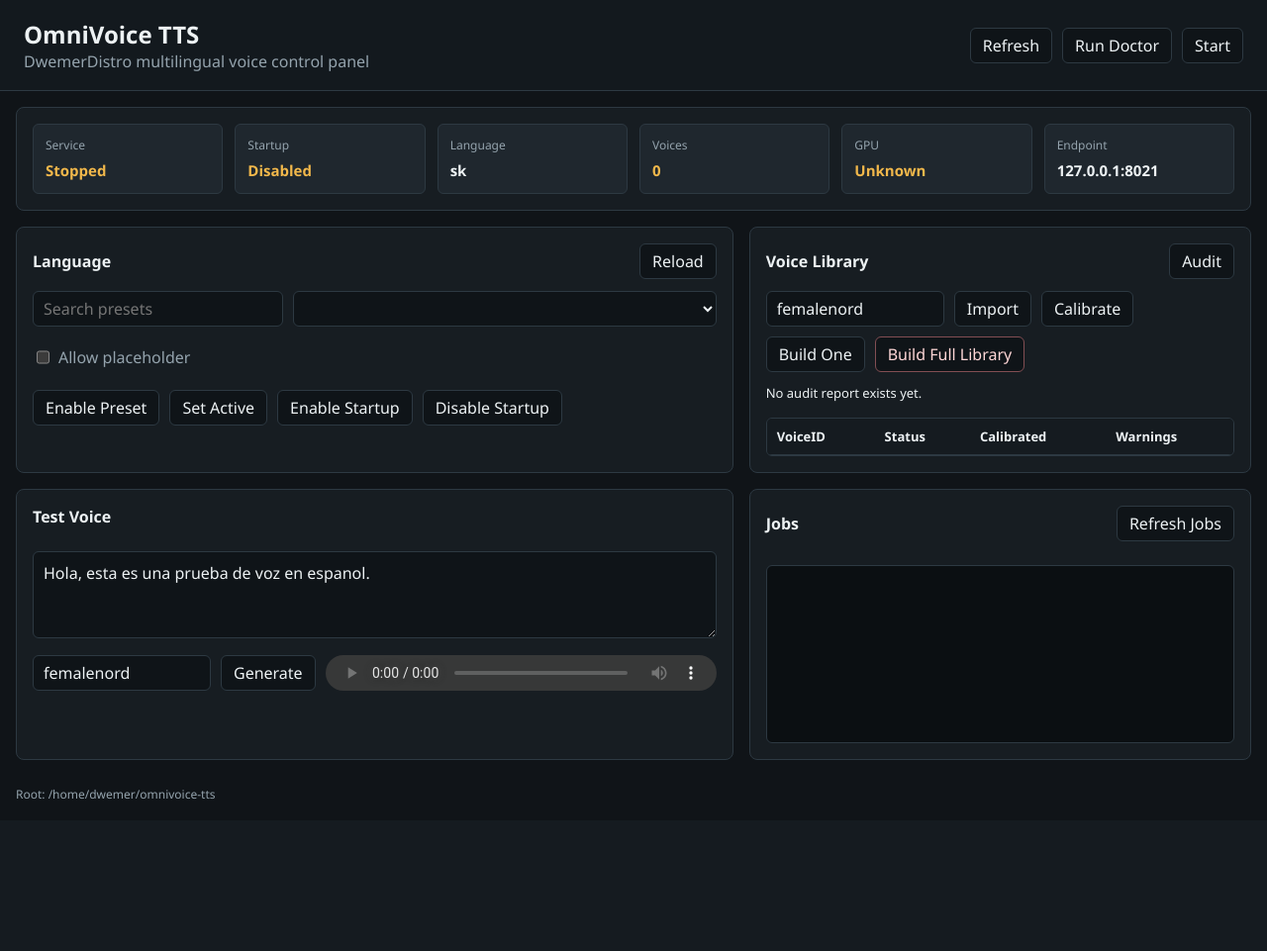
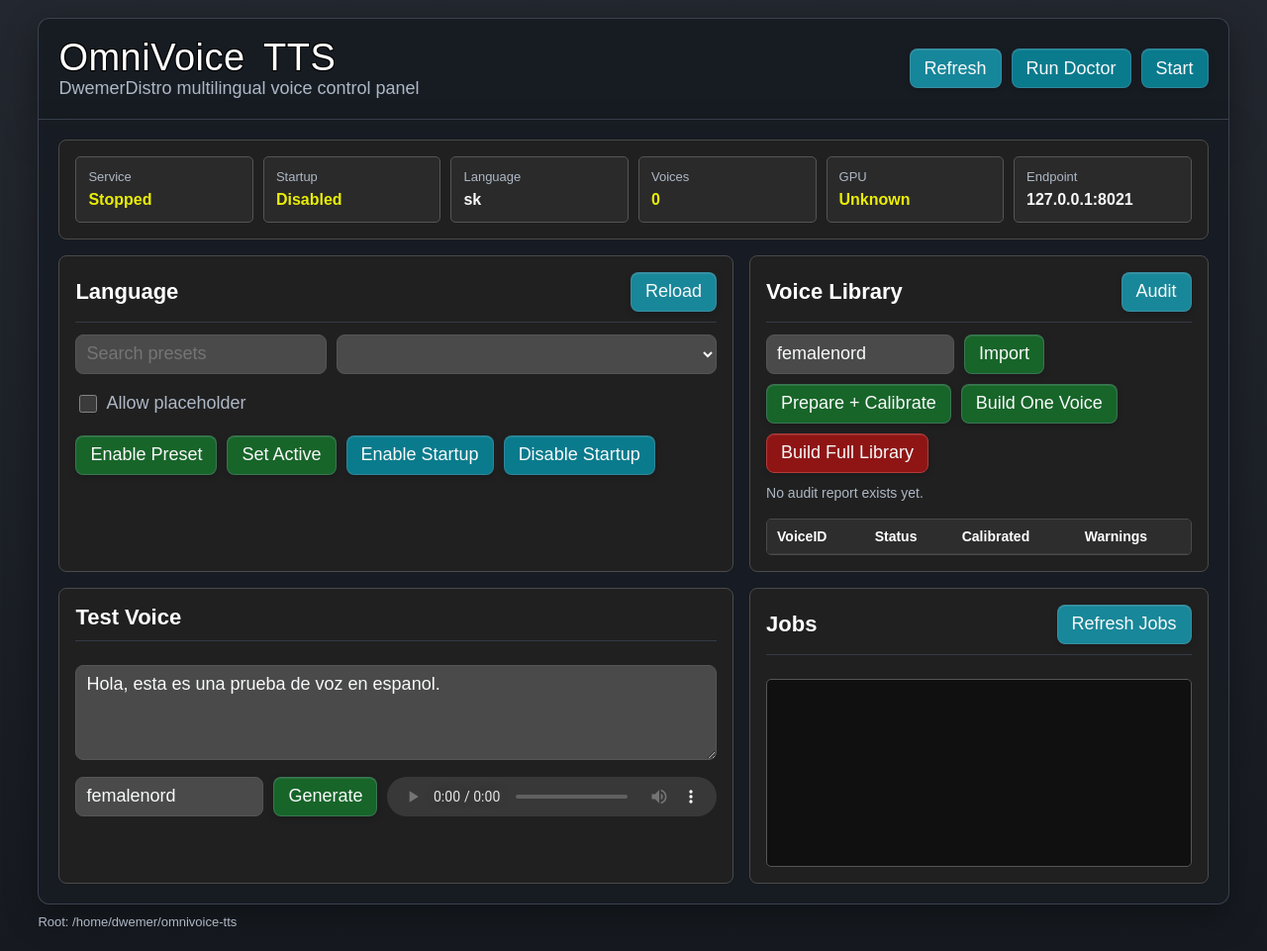
Before and after one commit to Dwemer-Dynamics/omnivoice-tts, a PHP site: page / in a window 1280 px wide. Shown: the whole page at 99% size. Before the commit the page ends 807 px from the top, so only its background shows below. Run offline with PHP 8.4, Linux system fonts and the light colour scheme; data that the repository does not hold is empty.

Commit message:
Polish OmniVoice web UI and Spanish jobs

```diff
--- a/web/api/jobs.php
+++ b/web/api/jobs.php
@@ -58,8 +58,9 @@
 } elseif ($action === 'calibrate_voice') {
     $language = safe_token((string)($body['language'] ?? ''), 'language');
     $voice = safe_token((string)($body['voice'] ?? ''), 'voice');
+    $commands[] = [$python, 'omnivoice_cli.py', 'import-chim', '--language', $language, '--voice', $voice];
     $commands[] = [$python, 'omnivoice_cli.py', 'calibrate', '--language', $language, '--voice', $voice];
-    $label = 'Calibrate ' . $voice . ' for ' . $language;
+    $label = 'Prepare and calibrate ' . $voice . ' for ' . $language;
 } elseif ($action === 'build_voice') {
     $language = safe_token((string)($body['language'] ?? ''), 'language');
     $voice = safe_token((string)($body['voice'] ?? ''), 'voice');
--- a/web/assets/omnivoice.css
+++ b/web/assets/omnivoice.css
@@ -1,14 +1,20 @@
 :root {
     color-scheme: dark;
-    --bg: #101418;
-    --panel: #171d22;
-    --panel-2: #1f272e;
-    --text: #edf2f4;
-    --muted: #94a3ad;
-    --line: #2d3942;
-    --accent: #39c0ba;
-    --accent-2: #f2b84b;
-    --danger: #d66363;
+    --page: #161a20;
+    --shell: rgba(24, 28, 35, 0.95);
+    --panel: #202020;
+    --panel-soft: rgba(30, 35, 45, 0.88);
+    --field: #4a4a4a;
+    --field-dark: #2a2a2a;
+    --line: #4a4a4a;
+    --line-soft: rgba(138, 155, 182, 0.3);
+    --text: #f8f9fa;
+    --muted: #aeb8c5;
+    --gold: #e6b76c;
+    --yellow: #eaee05;
+    --blue: #097b8d;
+    --green: #176529;
+    --red: #8f1515;
 }
 
 * {
@@ -17,19 +23,32 @@
 
 body {
     margin: 0;
-    background: var(--bg);
+    min-height: 100vh;
+    background: linear-gradient(180deg, #23272f 0%, #161a20 100%);
     color: var(--text);
-    font-family: "Segoe UI", Arial, sans-serif;
+    font-family: "Futura CondensedLight", Arial, sans-serif;
+    font-size: 18px;
+}
+
+.topbar,
+.layout,
+footer {
+    width: min(1500px, 94vw);
+    margin-left: auto;
+    margin-right: auto;
 }
 
 .topbar {
     display: flex;
     align-items: center;
     justify-content: space-between;
-    gap: 24px;
-    padding: 18px 24px;
-    border-bottom: 1px solid var(--line);
-    background: #13191e;
+    gap: 18px;
+    margin-top: 18px;
+    padding: 20px;
+    border: 1px solid var(--line-soft);
+    border-radius: 12px 12px 0 0;
+    background: var(--shell);
+    box-shadow: 0 12px 34px rgba(0, 0, 0, 0.38);
 }
 
 h1,
@@ -39,13 +58,24 @@
 }
 
 h1 {
-    font-size: 24px;
-    font-weight: 650;
+    font-size: 38px;
+    line-height: 1.04;
+    font-weight: normal;
+    letter-spacing: 0.5px;
+    word-spacing: 8px;
+    color: #fff;
+    text-shadow:
+        -1px -1px 0 #000,
+         1px -1px 0 #000,
+        -1px  1px 0 #000,
+         1px  1px 0 #000;
 }
 
 h2 {
-    font-size: 16px;
-    font-weight: 650;
+    color: #fff;
+    font-size: 22px;
+    font-weight: 700;
+    margin: 0;
 }
 
 p,
@@ -66,9 +96,14 @@
 
 .layout {
     display: grid;
-    grid-template-columns: minmax(0, 1fr) minmax(360px, 0.7fr);
+    grid-template-columns: minmax(0, 1fr) minmax(380px, 0.68fr);
     gap: 16px;
-    padding: 16px;
+    padding: 20px;
+    border: 1px solid var(--line-soft);
+    border-top: 0;
+    border-radius: 0 0 12px 12px;
+    background: var(--shell);
+    box-shadow: 0 14px 34px rgba(0, 0, 0, 0.32);
 }
 
 .panel {
@@ -82,75 +117,126 @@
     grid-column: 1 / -1;
     display: grid;
     grid-template-columns: repeat(6, minmax(140px, 1fr));
-    gap: 12px;
+    gap: 10px;
 }
 
 .status-grid > div {
-    background: var(--panel-2);
-    border: 1px solid var(--line);
-    border-radius: 6px;
+    background: var(--field-dark);
+    border: 1px solid #555;
+    border-radius: 5px;
     padding: 12px;
 }
 
 .label {
     display: block;
-    font-size: 12px;
-    margin-bottom: 6px;
+    font-size: 13px;
+    margin-bottom: 5px;
 }
 
 strong {
-    font-size: 15px;
-    font-weight: 650;
+    font-size: 16px;
+    font-weight: 700;
 }
 
 button,
 input,
 select,
 textarea {
-    border: 1px solid var(--line);
-    border-radius: 6px;
-    background: #0f1418;
+    border: 1px solid var(--line-soft);
+    border-radius: 8px;
     color: var(--text);
     font: inherit;
 }
 
 button {
-    min-height: 36px;
-    padding: 0 12px;
+    min-height: 40px;
+    padding: 8px 14px;
+    background: var(--panel-soft);
     cursor: pointer;
+    display: inline-flex;
+    align-items: center;
+    justify-content: center;
+    transition: all 0.2s ease-in-out;
+    box-shadow:
+        0 2px 6px rgba(0, 0, 0, 0.2),
+        inset 0 1px rgba(255, 255, 255, 0.1);
 }
 
 button:hover {
-    border-color: var(--accent);
+    transform: translateY(-1px);
+    color: #fff;
+    border-color: rgba(230, 183, 108, 0.52);
+    box-shadow:
+        0 4px 12px rgba(0, 0, 0, 0.3),
+        inset 0 1px rgba(255, 255, 255, 0.15);
 }
 
-button.primary,
+button:active {
+    transform: translateY(1px);
+}
+
 button:focus-visible {
-    outline: 1px solid var(--accent);
+    outline: 2px solid rgba(230, 183, 108, 0.65);
+    outline-offset: 2px;
 }
 
 button.danger {
-    border-color: color-mix(in srgb, var(--danger), var(--line));
-    color: #ffd7d7;
+    background-color: var(--red);
+    border-color: #b33a3a;
+}
+
+button.danger:hover {
+    background-color: #a71a1a;
+}
+
+#refreshStatus,
+#loadLanguages,
+#refreshVoices,
+#refreshJobs {
+    background-color: rgba(23, 162, 184, 0.8);
+}
+
+#enablePreset,
+#setActive,
+#importVoice,
+#calibrateVoice,
+#buildVoice,
+#generateTest {
+    background-color: var(--green);
+}
+
+#runDoctor,
+#startService,
+#enableStartup,
+#disableStartup {
+    background-color: var(--blue);
+}
+
+input,
+select,
+textarea {
+    background: var(--field);
+    border-color: #555;
+    padding: 8px 10px;
 }
 
 input,
 select {
-    height: 36px;
-    padding: 0 10px;
+    height: 40px;
 }
 
 textarea {
     width: 100%;
     resize: vertical;
-    min-height: 88px;
-    padding: 10px;
+    min-height: 96px;
     margin: 12px 0;
 }
 
 .section-head {
     justify-content: space-between;
     margin-bottom: 12px;
+    border-bottom: 1px solid #343a46;
+    padding-bottom: 10px;
 }
 
 .form-row {
@@ -168,7 +254,7 @@
 }
 
 .form-row.compact input {
-    width: 180px;
+    width: 190px;
 }
 
 .check {
@@ -176,13 +262,20 @@
     display: flex;
     align-items: center;
     gap: 6px;
-    min-height: 36px;
+    min-height: 40px;
+}
+
+.check input {
+    width: 18px;
+    height: 18px;
+    accent-color: var(--green);
 }
 
 .meta-line,
 .voice-summary {
     min-height: 22px;
-    font-size: 13px;
+    font-size: 14px;
+    color: var(--muted);
 }
 
 .table-wrap {
@@ -190,30 +283,37 @@
     max-height: 360px;
     overflow: auto;
     border: 1px solid var(--line);
-    border-radius: 6px;
+    border-radius: 5px;
+    background: #1a1a1a;
 }
 
 table {
     width: 100%;
     border-collapse: collapse;
-    font-size: 13px;
+    font-size: 14px;
 }
 
 th,
 td {
     text-align: left;
     padding: 9px 10px;
-    border-bottom: 1px solid var(--line);
+    border-bottom: 1px solid #3a3a3a;
 }
 
 th {
     position: sticky;
     top: 0;
-    background: #151b20;
+    background: #2d2d2d;
+    color: #fff;
+    font-weight: 700;
+}
+
+tr:nth-child(even) {
+    background-color: #1f1f1f;
 }
 
 audio {
-    height: 36px;
+    height: 40px;
     flex: 1;
     min-width: 240px;
 }
@@ -224,11 +324,16 @@
 }
 
 .job-item {
-    border: 1px solid var(--line);
-    background: var(--panel-2);
-    border-radius: 6px;
+    border: 1px solid #555;
+    background: var(--field-dark);
+    border-radius: 5px;
     padding: 10px;
     cursor: pointer;
+    transition: background-color 0.2s ease;
+}
+
+.job-item:hover {
+    background-color: #333;
 }
 
 .job-item strong {
@@ -236,33 +341,35 @@
 }
 
 .job-log {
-    min-height: 180px;
+    min-height: 190px;
     max-height: 360px;
     overflow: auto;
     margin: 12px 0 0;
     padding: 12px;
-    border-radius: 6px;
-    border: 1px solid var(--line);
-    background: #0b0f12;
-    color: #cdd7dd;
+    border-radius: 5px;
+    border: 1px solid #555;
+    background: #101010;
+    color: #d4d4d4;
     white-space: pre-wrap;
+    font-family: "Spline Sans Mono", Consolas, monospace;
+    font-size: 13px;
 }
 
 footer {
-    padding: 10px 16px 18px;
-    font-size: 12px;
+    padding: 10px 0 22px;
+    font-size: 13px;
 }
 
 .ok {
-    color: var(--accent);
+    color: #61d584;
 }
 
 .warn {
-    color: var(--accent-2);
+    color: var(--yellow);
 }
 
 .fail {
-    color: var(--danger);
+    color: #ff8585;
 }
 
 @media (max-width: 1000px) {
--- a/web/index.php
+++ b/web/index.php
@@ -80,8 +80,8 @@
             <div class="form-row compact">
                 <input id="voiceId" type="text" value="femalenord" placeholder="VoiceID">
                 <button id="importVoice" type="button">Import</button>
-                <button id="calibrateVoice" type="button">Calibrate</button>
-                <button id="buildVoice" type="button">Build One</button>
+                <button id="calibrateVoice" type="button">Prepare + Calibrate</button>
+                <button id="buildVoice" type="button">Build One Voice</button>
                 <button id="buildFull" class="danger" type="button">Build Full Library</button>
             </div>
             <div class="voice-summary" id="voiceSummary">No audit loaded.</div>
--- a/web/lib/common.php
+++ b/web/lib/common.php
@@ -213,6 +213,13 @@
 {
     $root = omnivoice_root();
     $jobsRoot = jobs_dir();
+    $cacheRoot = $root . '/model_cache';
+    foreach ([$cacheRoot, $cacheRoot . '/huggingface', $cacheRoot . '/huggingface/hub'] as $cacheDir) {
+        if (!is_dir($cacheDir)) {
+            @mkdir($cacheDir, 0777, true);
+        }
+        @chmod($cacheDir, 0777);
+    }
     $jobId = gmdate('YmdHis') . '-' . bin2hex(random_bytes(4));
     $dir = $jobsRoot . '/' . $jobId;
     if (!mkdir($dir, 0775, true) && !is_dir($dir)) {
@@ -221,7 +228,13 @@
 
     $script = "#!/usr/bin/env bash\n";
     $script .= "set -u\n";
+    $script .= "umask 0000\n";
     $script .= "cd " . escapeshellarg($root) . "\n";
+    $script .= "export HOME=" . escapeshellarg($root) . "\n";
+    $script .= "export XDG_CACHE_HOME=" . escapeshellarg($cacheRoot) . "\n";
+    $script .= "export HF_HOME=" . escapeshellarg($cacheRoot . '/huggingface') . "\n";
+    $script .= "export HUGGINGFACE_HUB_CACHE=" . escapeshellarg($cacheRoot . '/huggingface/hub') . "\n";
+    $script .= "export TRANSFORMERS_CACHE=" . escapeshellarg($cacheRoot . '/huggingface/hub') . "\n";
     $script .= "export PYTHONUTF8=1\n";
     $script .= "export PYTHONIOENCODING=utf-8\n";
     $script .= "echo \"Started: $(date -Is)\"\n";
@@ -231,7 +244,13 @@
         $script .= "echo " . escapeshellarg('$ ' . implode(' ', $command)) . "\n";
         $script .= shell_join($command) . "\n";
         $script .= "code=$?\n";
-        $script .= "if [ \"\$code\" -ne 0 ]; then break; fi\n";
+        $script .= "if [ \"\$code\" -ne 0 ]; then\n";
+        $script .= "  echo\n";
+        $script .= "  echo \"Command failed: exit=\$code\"\n";
+        $script .= "  echo \"Finished: $(date -Is) exit=\$code\"\n";
+        $script .= "  echo \"\$code\" > " . escapeshellarg($dir . '/exit_code') . "\n";
+        $script .= "  exit \"\$code\"\n";
+        $script .= "fi\n";
     }
     $script .= "echo\n";
     $script .= "echo \"Finished: $(date -Is) exit=\$code\"\n";
```
Also changed, not shown: 1 other file.
